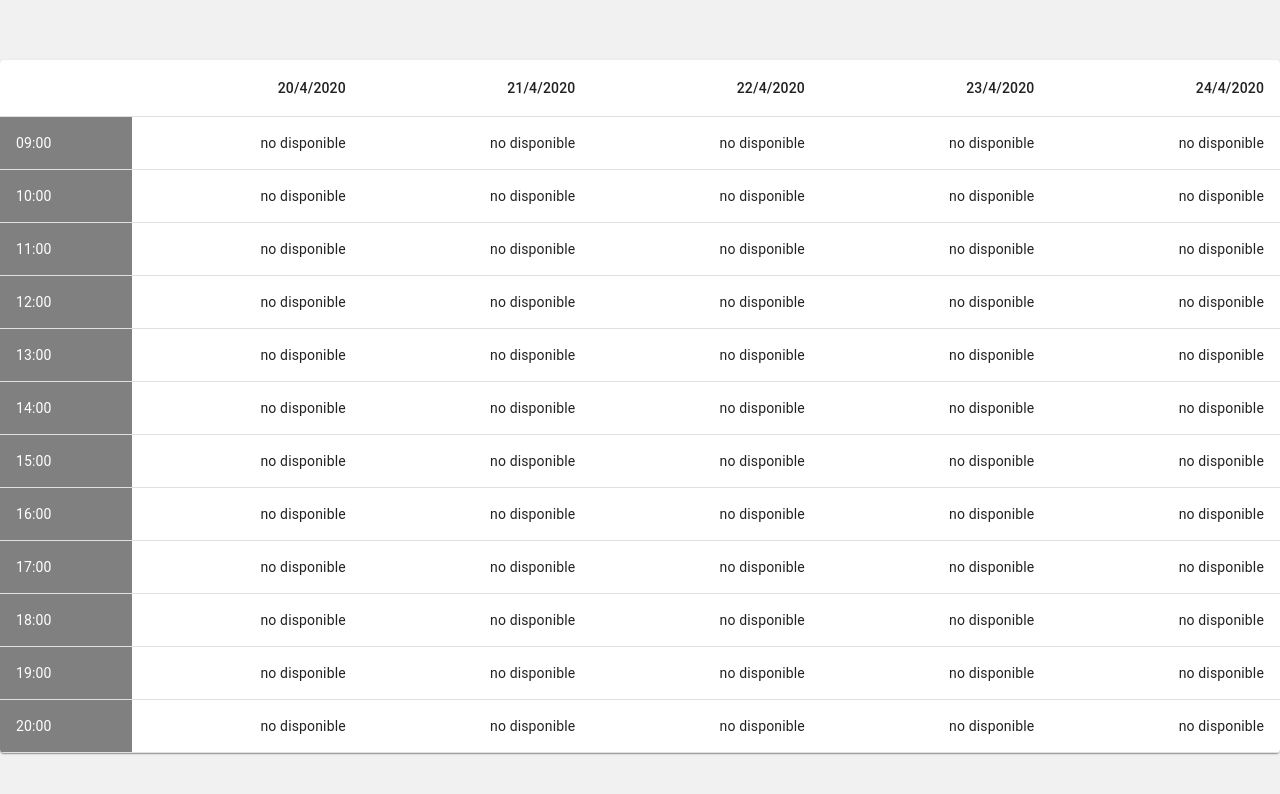
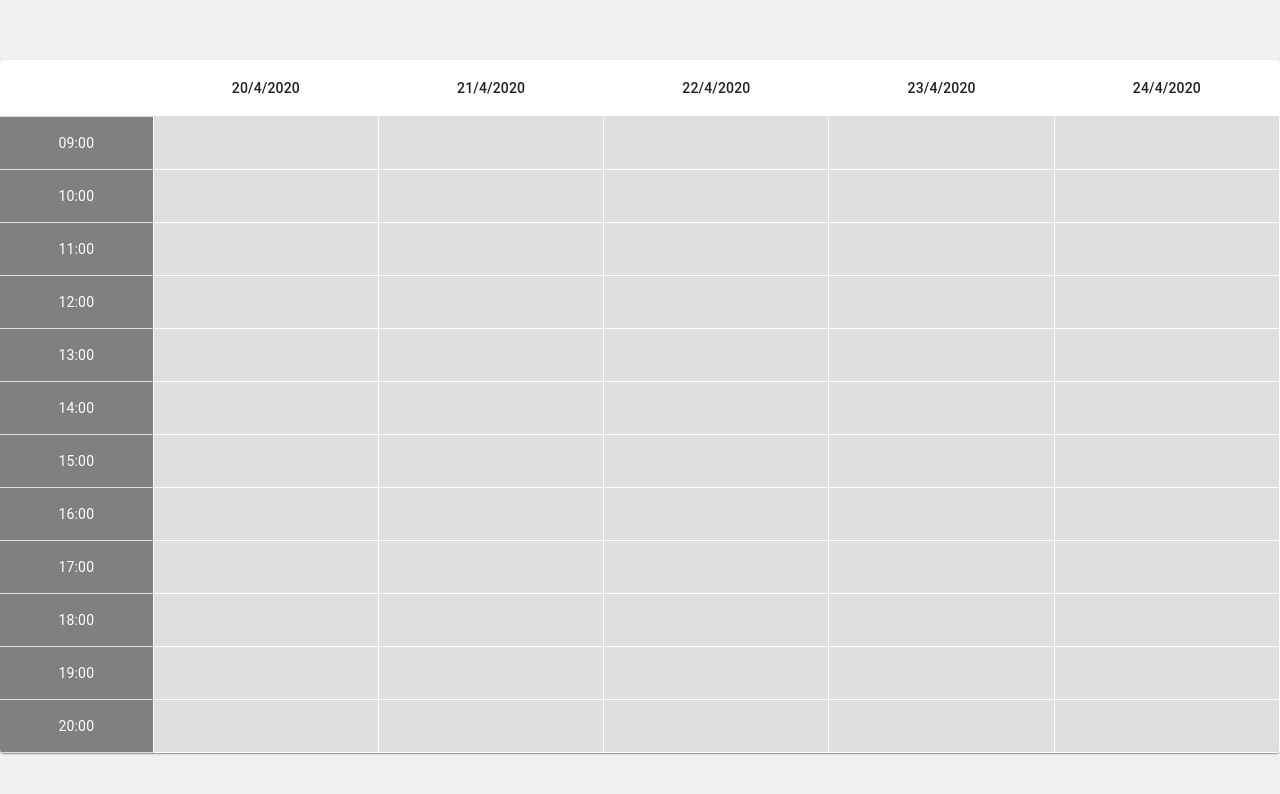
Before and after one commit to alvaroHernandez/pre-agendamiento, a React (Create React App) app: page /tabladisponibilidad in a window 1280 px wide. Shown: the top 794 px of the page. Built offline with nearby package versions, Linux system fonts and the light colour scheme; no server answers.

Commit message:
[Anna/Gonzalo] Add table style selection based on values

```diff
--- a/src/components/TableAvailability/TableAvailability.jsx
+++ b/src/components/TableAvailability/TableAvailability.jsx
@@ -7,6 +7,7 @@ import TableContainer from "@material-ui/core/TableContainer";
 import TableHead from "@material-ui/core/TableHead";
 import TableRow from "@material-ui/core/TableRow";
 import Paper from "@material-ui/core/Paper";
+import "./tableAvailability.css";
 
 const apiResponse = {
   centros: [
@@ -124,7 +125,7 @@ function createCalendarRow(calendar, datesOfWeek) {
 const HeaderDatesOfCurrentWeek = (props) => {
   const { dates } = props;
   const headerDates = dates.map((date) => (
-    <TableCell align="right">{date}</TableCell>
+    <TableCell align="center">{date}</TableCell>
   ));
   return (
     <TableHead>
@@ -143,17 +144,32 @@ const BodyRowsDateAvailability = (props) => {
       {rows.map((row) => (
         <TableRow key={row.hour}>
           <TableCell
+            align="center"
             component="th"
             scope="row"
             style={{ backgroundColor: "grey", color: "white" }}
           >
             {row.hour}
           </TableCell>
-          <TableCell align="right">{row.monday}</TableCell>
-          <TableCell align="right">{row.tuesday}</TableCell>
-          <TableCell align="right">{row.wednesday}</TableCell>
-          <TableCell align="right">{row.thursday}</TableCell>
-          <TableCell align="right">{row.friday}</TableCell>
+          <TableCell
+            class={row.monday === "disponible" ? "available" : "notavailable"}
+          />
+
+          <TableCell
+            class={row.tuesday === "disponible" ? "available" : "notavailable"}
+          />
+
+          <TableCell
+            class={
+              row.wednesday === "disponible" ? "available" : "notavailable"
+            }
+          />
+          <TableCell
+            class={row.thursday === "disponible" ? "available" : "notavailable"}
+          />
+          <TableCell
+            class={row.friday === "disponible" ? "available" : "notavailable"}
+          />
         </TableRow>
       ))}
     </TableBody>
@@ -162,7 +178,7 @@ const BodyRowsDateAvailability = (props) => {
 
 const useStyles = makeStyles({
   table: {
-    minWidth: 650,
+    minWidth: 450,
   },
 });
 
--- a/src/components/TableAvailability/tableAvailability.css
+++ b/src/components/TableAvailability/tableAvailability.css
@@ -11,7 +11,7 @@ th {
 }
 
 td {
-  border: 1px solid #999;
+  border: 1px solid rgb(255, 255, 255);
   background: #e3e1e1;
   height: 45px;
 }
@@ -26,5 +26,9 @@ td {
 }
 
 .available {
-  background: #b8fcb8;
+  background: #d5fad5;
 }
+
+.notavailable {
+  background: #e0dfdf;
+}
```
